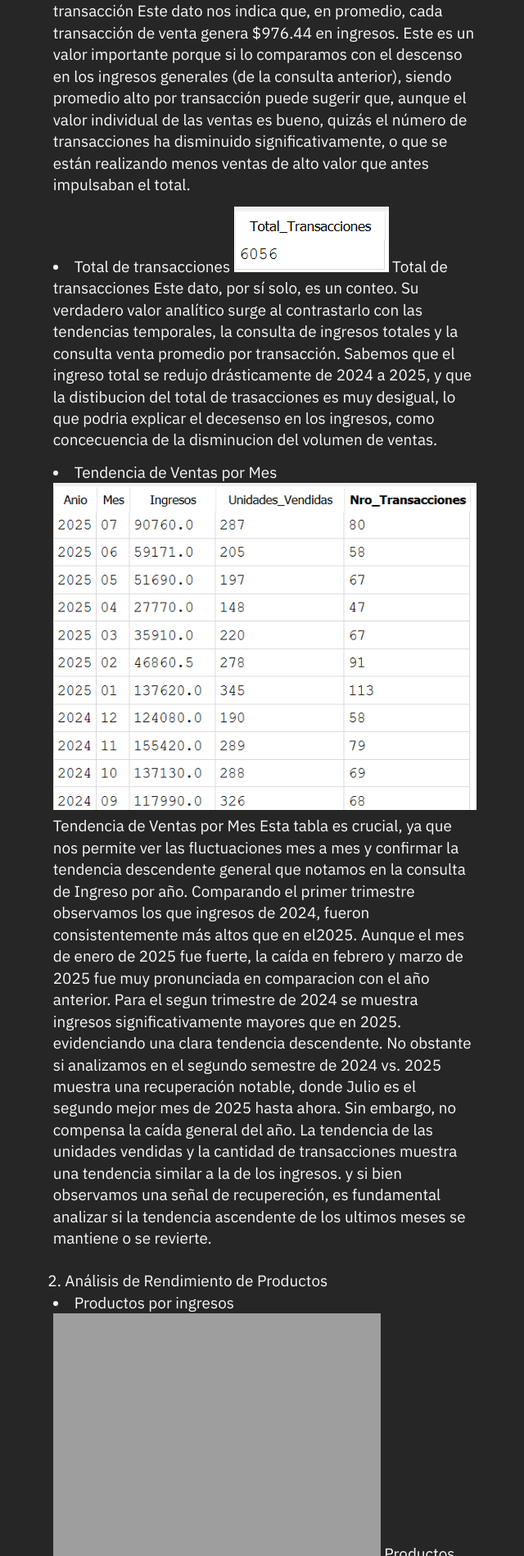
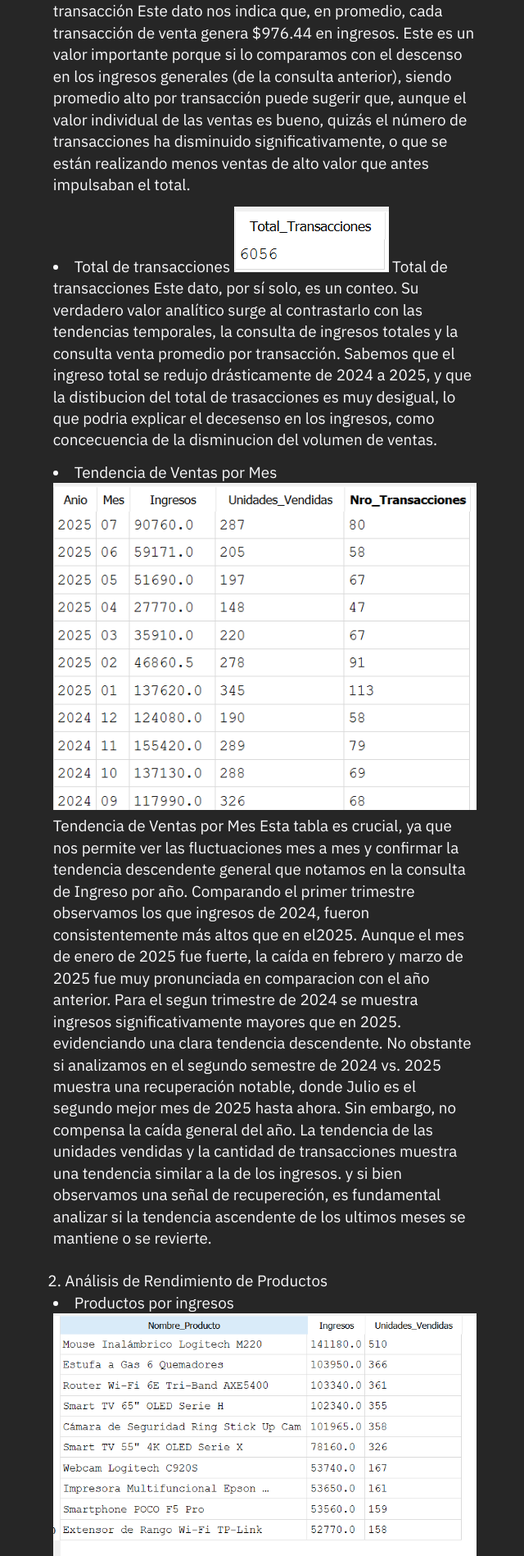
Before and after one commit to batistayureiba/batistayureiba.github.io, a Jekyll site: the page built from _notes/Public/Analisis de Venta e Inventario.md, in a window 1280 px wide. Shown: the part 4502-6400 px from the top of the page at 82% size, without its empty margins (320-960 px from the left). Built offline with Jekyll 4.4.1, drawn with Linux system fonts in a browser that asks for light colours.

Commit message:
Update Analisis de Venta e Inventario.md

```diff
--- a/_notes/Public/Analisis de Venta e Inventario.md
+++ b/_notes/Public/Analisis de Venta e Inventario.md
@@ -126,7 +126,7 @@ Completado el diseño fisico de la base de datos. Podemos comenzar a listar las
 2. Análisis de Rendimiento de Productos
    - Productos por ingresos
 
-     ![Productos por ingresos](/assets/img/AVI/q_2,1.png "Productos por ingresos")
+     ![Productos por ingresos](/assets/img/AVI/q_2.1.png "Productos por ingresos")
 
      Productos por ingresos
 
```
